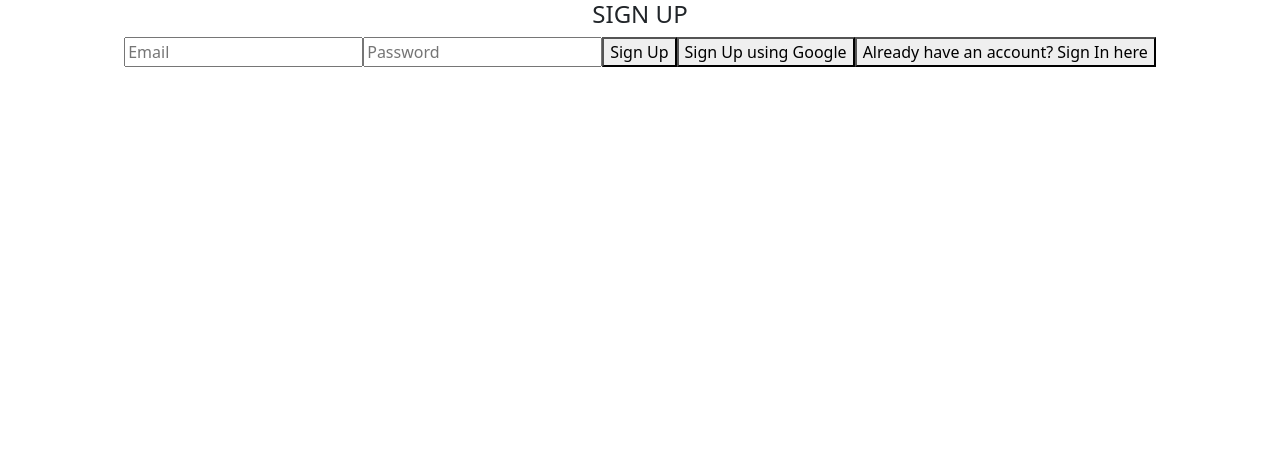
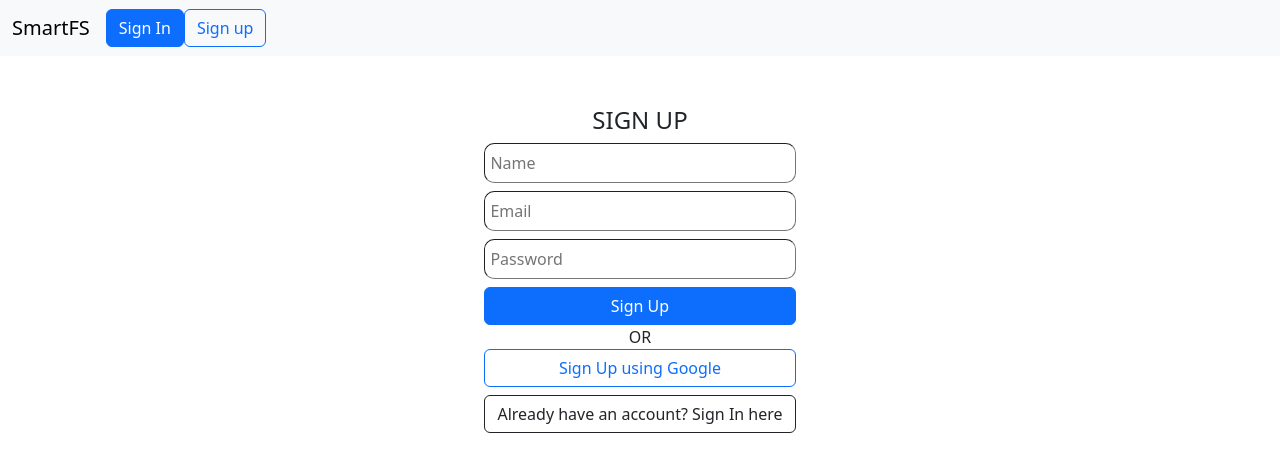
Before and after one commit to khushaalsharma/smartfs, a React (Create React App) app in the folder smartfs-ui/: page /signup in a window 1280 px wide. Shown: the top 472 px of the page. Built offline with nearby package versions, Linux system fonts and the light colour scheme; no server answers.

Commit message:
CSS and logics in auth pages

```diff
--- a/smartfs-ui/package.json
+++ b/smartfs-ui/package.json
@@ -16,7 +16,7 @@
     "react-dom": "^19.1.0",
     "react-router-dom": "^7.7.0",
     "react-scripts": "5.0.1",
-    "typescript": "^5.8.3",
+    "typescript": "^4.9.5",
     "web-vitals": "^2.1.4"
   },
   "scripts": {
--- /dev/null
+++ b/smartfs-ui/src/Components/WebApp/Homepage.tsx
@@ -0,0 +1,11 @@
+import React from "react";
+
+const Homepage = () => {
+    return (
+        <>
+            Homepage for web app
+        </>
+    );
+}
+
+export default Homepage;
--- a/smartfs-ui/src/Components/Website/LoginPage.tsx
+++ b/smartfs-ui/src/Components/Website/LoginPage.tsx
@@ -1,6 +1,11 @@
 import React, { useState } from 'react';
 import {getAuth, signInWithEmailAndPassword, signInWithPopup, GoogleAuthProvider} from "firebase/auth";
 import app from '../../Firebase/firebase.config.ts';
+
+//CSS
+import "bootstrap/dist/css/bootstrap.css";
+import "./websiteStyles.css";
+import WebsiteHeader from './WebsiteHeader.tsx';
 
 const LogInPage = () => {
 
@@ -24,8 +29,24 @@ const LogInPage = () => {
 
         signInWithEmailAndPassword(auth, userDate.email, userDate.password)
             .then((credentials) => {
-                console.log(credentials.user);
-                alert('sign in successful');
+                let user = credentials.user;
+
+                user.getIdToken()
+                    .then((token) => {
+                        const userData = {
+                            token: token,
+                            email: user.email,
+                            username: user.displayName,
+                            photo: user.photoURL
+                        }
+
+                        sessionStorage.setItem("smartFsUser", JSON.stringify(userData));
+                        alert("sign in complete");
+                        window.location.href = "/home";
+                    })
+                    .catch((error) => {
+                        console.log("can't fetch the token: ", error);
+                    })
             })
             .catch((error) => {
                 alert("can't login");
@@ -41,29 +62,42 @@ const LogInPage = () => {
             .then((result) => {
                 const credential = GoogleAuthProvider.credentialFromResult(result);
                 const token = credential?.accessToken;
+                const user = result.user;
 
-                console.log(token, result.user);
+                const sessionData = {
+                    token: result.user.getIdToken(false),
+                    username: user.displayName,
+                    email: user.email,
+                    photo: user.photoURL
+                }
+
+                sessionStorage.setItem("smartFsUser", JSON.stringify(sessionData));
+
+                //console.log(token, result.user);
                 alert("sign in by google done");
+                window.location.href = "/home";
             })
             .catch((error) => {
+                alert("Can't login by Google right now");
                 console.log("error in logging in using Google: " + error);
             })
     }
 
     return (
-        <div>
+        <>
+            <WebsiteHeader/>
             <div>
-                <h4>SIGN IN</h4>
-                <form>
-                    <input name='email' type='email' value={userDate.email} placeholder='Email' onChange={handleChange}/>
-                    <input name='password' type='password' value={userDate.password} placeholder='Password' onChange={handleChange}/>
-                    <button onClick={loginByPassword}>Sign In</button>
-
-                    <button onClick={loginByGoogle}>Sign In using Google</button>
-                    <button onClick={() => {window.location.href = "/signup"}}>Don't have an account? Sign Up here</button>
-                </form>
+                <div className='authDiv'>
+                    <h4>SIGN IN</h4>
+                    <input className='authInput' name='email' type='email' value={userDate.email} placeholder='Email' onChange={handleChange}/>
+                    <input className='authInput' name='password' type='password' value={userDate.password} placeholder='Password' onChange={handleChange}/>
+                    <button className='btn btn-primary' onClick={loginByPassword}>Sign In</button>
+                    OR
+                    <button className='btn btn-outline-primary btn-auth' onClick={loginByGoogle}>Sign In using Google</button>
+                    <button className='btn btn-outline-dark btn-auth' onClick={() => {window.location.href = "/signup"}}>Don't have an account? Sign Up here</button>
+                </div>
             </div>
-        </div>
+        </>
     )
 }
 
--- a/smartfs-ui/src/Components/Website/SignUpPage.tsx
+++ b/smartfs-ui/src/Components/Website/SignUpPage.tsx
@@ -2,9 +2,15 @@ import React, { useState } from 'react';
 import {getAuth, createUserWithEmailAndPassword, GoogleAuthProvider, signInWithPopup} from "firebase/auth";
 import app from '../../Firebase/firebase.config.ts';
 
+//CSS
+import "bootstrap/dist/css/bootstrap.css";
+import "./websiteStyles.css";
+import WebsiteHeader from './WebsiteHeader.tsx';
+
 const SignUpPage = () => {
 
     const [userDate, setUserData] = useState({
+        name: "",
         email : "",
         password: ""
     });
@@ -24,10 +30,24 @@ const SignUpPage = () => {
 
         createUserWithEmailAndPassword(auth, userDate.email, userDate.password)
             .then((userCredentials) => {
-                //signed in
-                alert("sign up complete, logging in");
-                console.log(userCredentials);
-                //setAuthToken(userCredentials.providerId);
+                let user = userCredentials.user;
+
+                user.getIdToken()
+                    .then((token) => {
+                        const userData = {
+                            token: token,
+                            email: user.email,
+                            username: user.displayName,
+                            photo: user.photoURL
+                        }
+
+                        sessionStorage.setItem("smartFsUser", JSON.stringify(userData));
+                        alert("sign up complete");
+                        window.location.href = "/signin";
+                    })
+                    .catch((error) => {
+                        console.log("can't fetch the token: ", error);
+                    })
             })
             .catch((error) => {
                 alert("signup failed")
@@ -42,8 +62,22 @@ const SignUpPage = () => {
 
         signInWithPopup(auth, provider)
             .then((result) => {
-                console.log(result?.providerId, result?.user.getIdToken);
-                alert("sign in complete");
+                const credential = GoogleAuthProvider.credentialFromResult(result);
+                const token = credential?.accessToken;
+                const user = result.user;
+
+                const sessionData = {
+                    token: result.user.getIdToken(false),
+                    username: user.displayName,
+                    email: user.email,
+                    photo: user.photoURL
+                }
+
+                sessionStorage.setItem("smartFsUser", JSON.stringify(sessionData));
+
+                //console.log(token, result.user);
+                alert("sign up by google done");
+                window.location.href = "/home";
             })
             .catch((error) => {
                 console.error(error);
@@ -51,19 +85,21 @@ const SignUpPage = () => {
     }
 
     return (
-        <div>
+        <>
+            <WebsiteHeader/>
             <div>
-                <h4>SIGN UP</h4>
-                <form>
-                    <input name='email' type='email' value={userDate.email} placeholder='Email' onChange={handleChange}/>
-                    <input name='password' type='password' value={userDate.password} placeholder='Password' onChange={handleChange}/>
-                    <button onClick={loginByPassword}>Sign Up</button>
-
-                    <button onClick={signUpByGoogle}>Sign Up using Google</button>
-                    <button onClick={() => {window.location.href = "/signin"}}>Already have an account? Sign In here</button>
-                </form>
+                <div className='authDiv'>
+                    <h4>SIGN UP</h4>
+                    <input className='authInput' name='name' type='name' value={userDate.name} placeholder='Name' onChange={handleChange}/>
+                    <input className='authInput' name='email' type='email' value={userDate.email} placeholder='Email' onChange={handleChange}/>
+                    <input className='authInput' name='password' type='password' value={userDate.password} placeholder='Password' onChange={handleChange}/>
+                    <button className='btn btn-primary' onClick={loginByPassword}>Sign Up</button>
+                    OR
+                    <button className='btn btn-outline-primary btn-auth' onClick={signUpByGoogle}>Sign Up using Google</button>
+                    <button className='btn btn-outline-dark btn-auth' onClick={() => {window.location.href = "/signin"}}>Already have an account? Sign In here</button>
+                </div>
             </div>
-        </div>
+        </>
     )
 }
 
--- a/smartfs-ui/src/Components/Website/websiteStyles.css
+++ b/smartfs-ui/src/Components/Website/websiteStyles.css
@@ -0,0 +1,20 @@
+/* auth pages styles */
+
+.authDiv{
+    display: inline-grid;
+    box-shadow: inset;
+    margin-top: 50px;
+}
+
+.authInput{
+    padding: 2px;
+    margin-bottom: 8px;
+    border-radius: 10px;
+    padding-left: 5px;
+    border-width: thin;
+    height: 40px;
+}
+
+.btn-auth{
+    margin-bottom: 8px;
+}
--- a/smartfs-ui/src/Router/AppRouter.tsx
+++ b/smartfs-ui/src/Router/AppRouter.tsx
@@ -4,6 +4,7 @@ import {BrowserRouter, Routes, Route} from "react-router-dom";
 import WebPage from '../Components/Website/WebPage.tsx';
 import SignUpPage from '../Components/Website/SignUpPage.tsx';
 import LogInPage from "../Components/Website/LoginPage.tsx";
+import Homepage from '../Components/WebApp/Homepage.tsx';
 
 const AppRouter = () => {
   return (
@@ -12,6 +13,7 @@ const AppRouter = () => {
             <Route path='/' Component={WebPage}/>
             <Route path='/signin' Component={LogInPage}/>
             <Route path='/signup' Component={SignUpPage}/>
+            <Route path='/home' Component={Homepage}/>
         </Routes>
     </BrowserRouter>
   )
```
Also changed, not shown: 1 other file (tests, documents, lock files or other folders).
